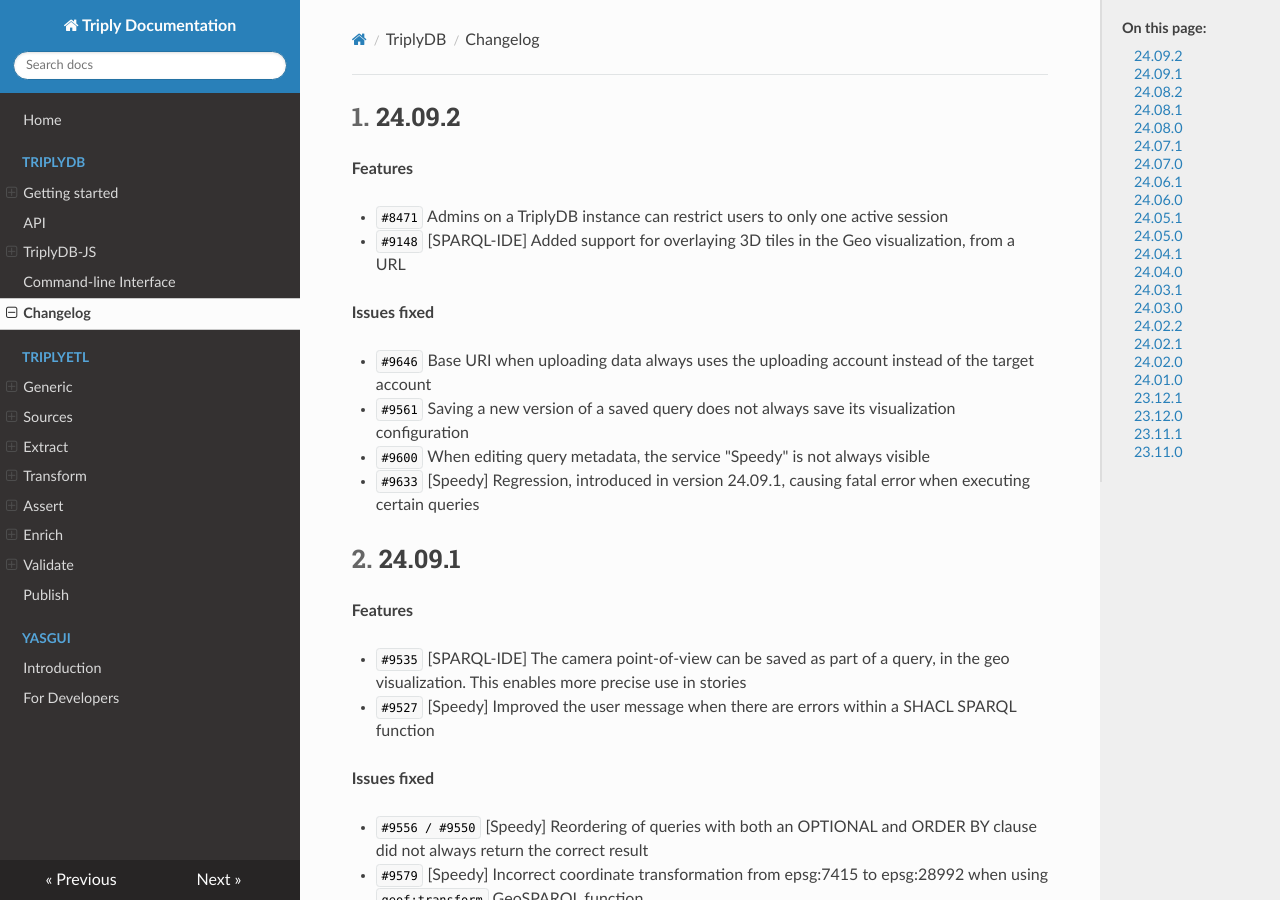
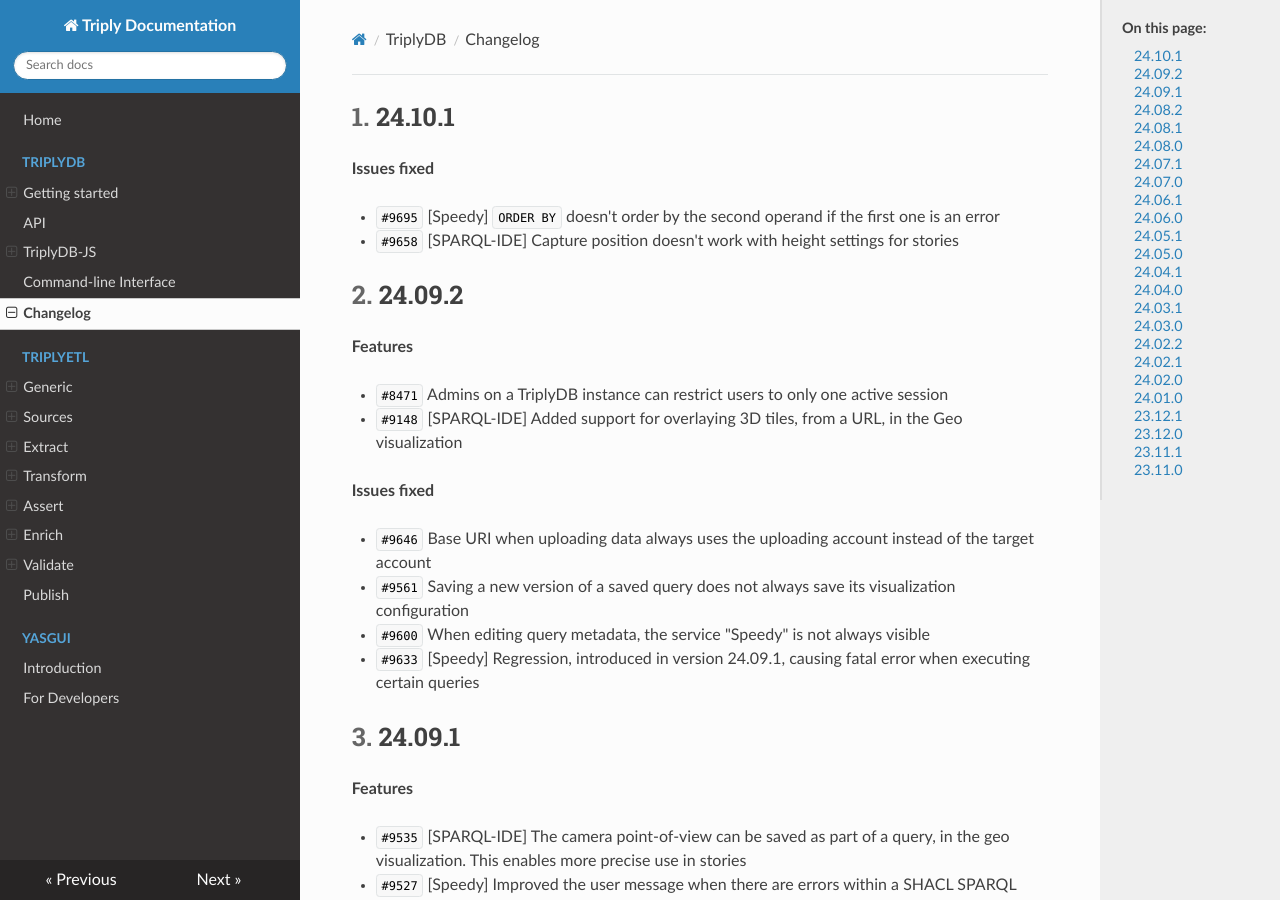
Before and after one commit to TriplyDB/Documentation, an MkDocs documentation site: the page built from docs/triplydb-changelog/index.md, in a window 1280 px wide and 900 px high. Built offline with MkDocs 1.6.1, drawn with Linux system fonts in a browser that asks for light colours.

Commit message:
Updated TriplyDB changelog for 24.10.1

```diff
--- a/docs/triplydb-changelog/index.md
+++ b/docs/triplydb-changelog/index.md
@@ -5,12 +5,19 @@
 
 [TOC]
 
+## 24.10.1 {#24.10.1}
+
+**Issues fixed**
+
+- `#9695` [Speedy] `ORDER BY` doesn't order by the second operand if the first one is an error
+- `#9658` [SPARQL-IDE] Capture position doesn't work with height settings for stories
+
 ## 24.09.2 {#24.09.2}
 
 **Features**
 
 - `#8471` Admins on a TriplyDB instance can restrict users to only one active session
-- `#9148` [SPARQL-IDE] Added support for overlaying 3D tiles in the Geo visualization, from a URL
+- `#9148` [SPARQL-IDE] Added support for overlaying 3D tiles, from a URL, in the Geo visualization
 
 **Issues fixed**
 
```
